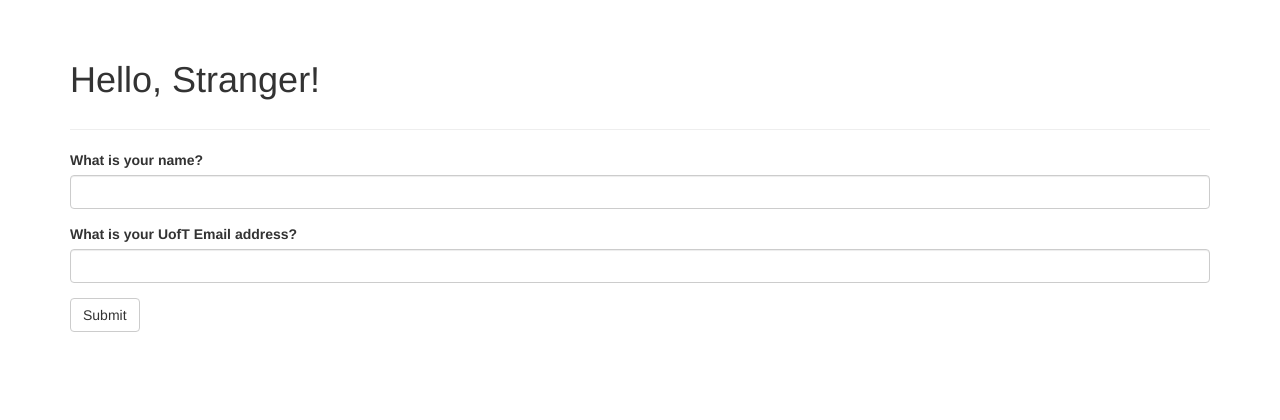
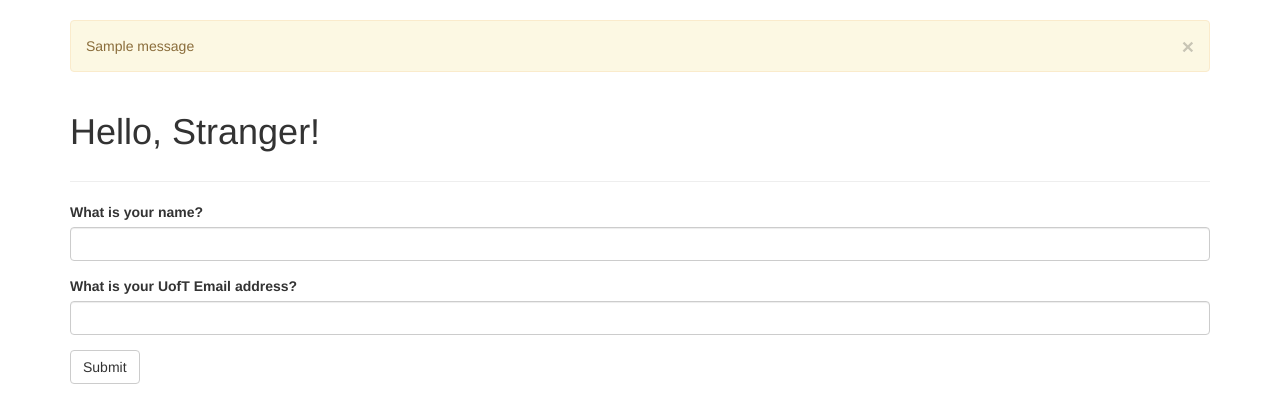
Before and after one commit to Sebastian-Czyrny/-ECE444-F2023-Lab1, a Flask app: page / in a window 1280 px wide. Shown: the part 52-472 px from the top of the page. Run offline with Flask 3, Linux system fonts and the light colour scheme; one stand-in notice (Sample message) is shown; some libraries are stand-ins or nearby versions.

Commit message:
added flash message - examples 4-6, 4-7

```diff
--- a/hello.py
+++ b/hello.py
@@ -1,4 +1,4 @@
-from flask import Flask, render_template, session, redirect, url_for
+from flask import Flask, render_template, session, redirect, url_for, flash
 from flask_bootstrap import Bootstrap
 from flask_moment import Moment
 from datetime import datetime
@@ -17,6 +17,15 @@ app.config['SECRET_KEY'] = '23J1CJIO23NO12IJL1NL'
 def index():
     form = NameForm()
     if form.validate_on_submit():
+        # check for old_name and email
+        old_name = session.get('name')
+        old_email = session.get('email')
+        if old_name is not None and old_name != form.name.data:
+            flash('Looks like you have changed your name!')
+        if old_email is not None and old_email != form.email.data:
+            flash('Looks like you have changed your email!')
+
+        # update email and name
         session['name'] = form.name.data
         session['email'] = form.email.data
         return redirect(url_for('index'))
--- a/templates/base.html
+++ b/templates/base.html
@@ -30,6 +30,12 @@
 
 {% block content %}
 <div class="container">
+    {% for message in get_flashed_messages() %}
+    <div class="alert alert-warning">
+        <button class="close" type="button" data-dismiss="alert">&times;</button>
+        {{ message }}
+    </div>
+    {% endfor %}
    {% block page_content %}{% endblock %}
 </div>
 {% endblock %}
```
